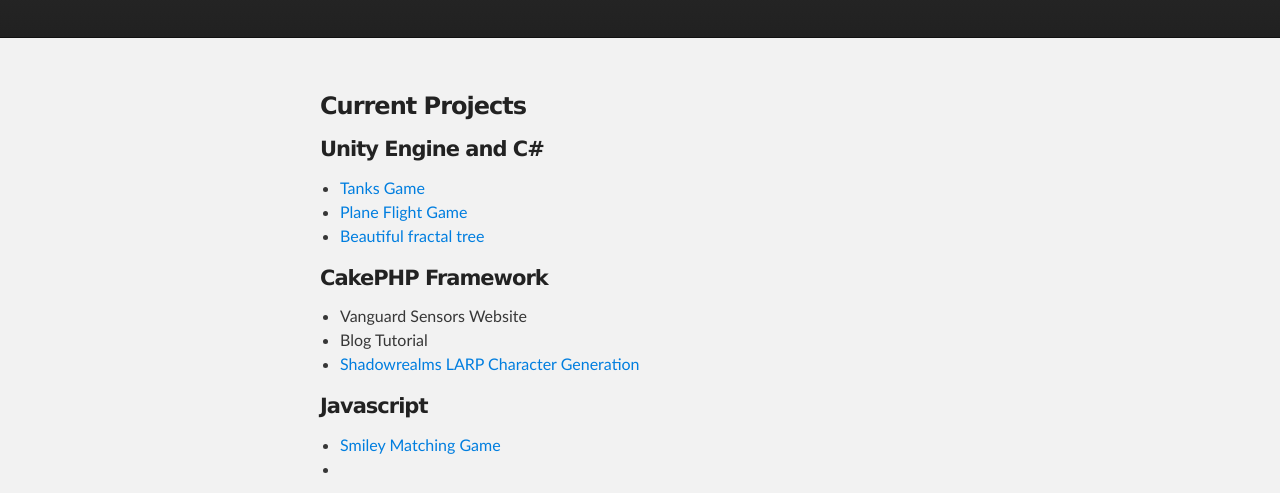
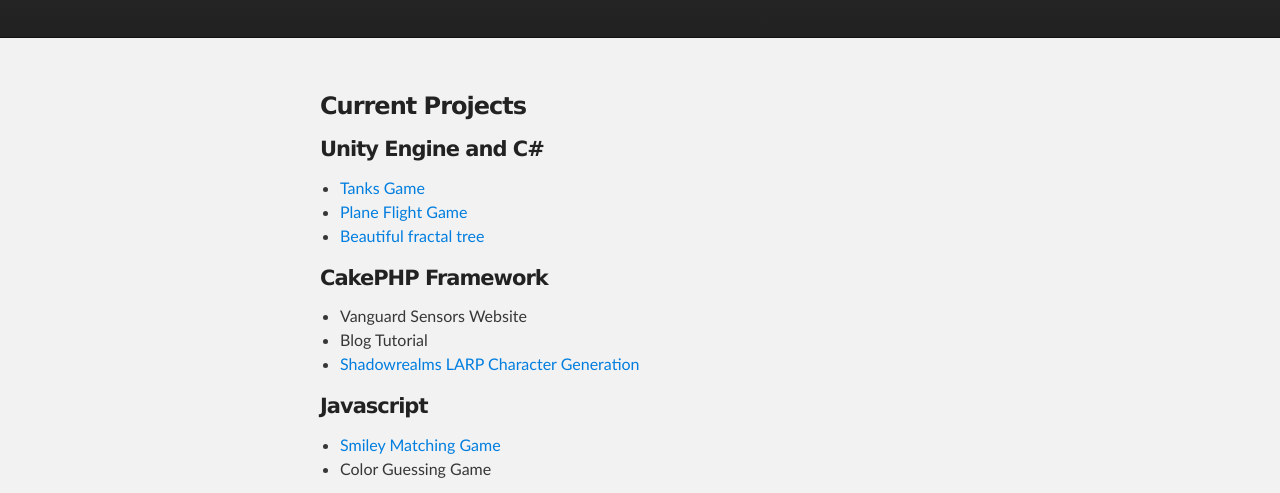
Before and after one commit to averyirin/averyirin.github.io, a plain HTML site: page index.html in a window 1280 px wide. Shown: the part 271-764 px from the top of the page. Drawn offline with Linux system fonts and the light colour scheme.

Commit message:
Fixed opening <li> tag under Javascript

```diff
--- a/index.html
+++ b/index.html
@@ -40,7 +40,7 @@
 <h4>Javascript</h4>
 <ul>
 	<li><a href="./matching-game/">Smiley Matching Game</a></li>
-	<li><Color Guessing Game</li>
+	<li>Color Guessing Game</li>
 </ul>
 <h4>C/C++</h4>
 <ul>
```
